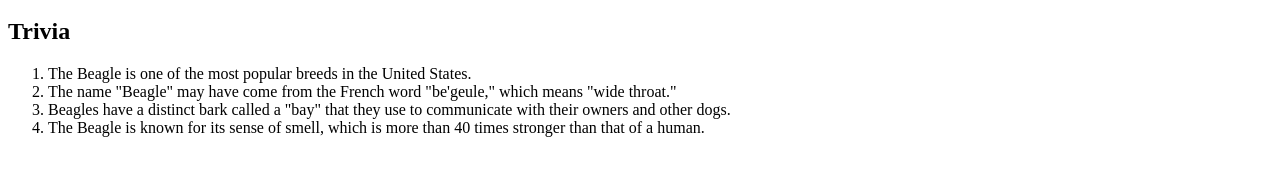
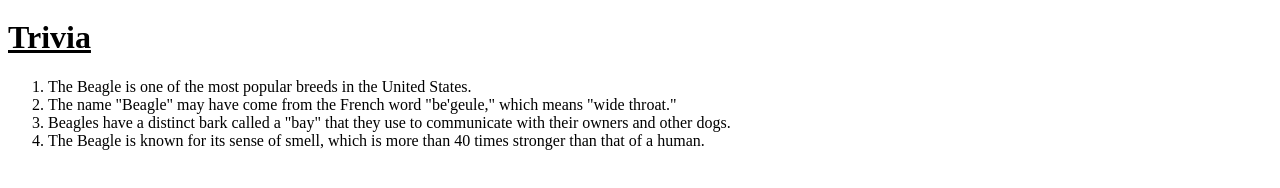
Before and after one commit to parvez1219/accio-frontend-contest-1, a plain HTML site: page index.html in a window 1280 px wide. Shown: the part 454-642 px from the top of the page. Drawn offline with Linux system fonts and the light colour scheme.

Commit message:
Update index.html

```diff
--- a/index.html
+++ b/index.html
@@ -30,7 +30,7 @@
         </a>
 </div>
 <div class="trivia-section">
-    <h2>Trivia</h2>
+    <h1><u>Trivia</u></h1>
     <ol>
         <li>
             The Beagle is one of the most popular breeds in the United States.
```
